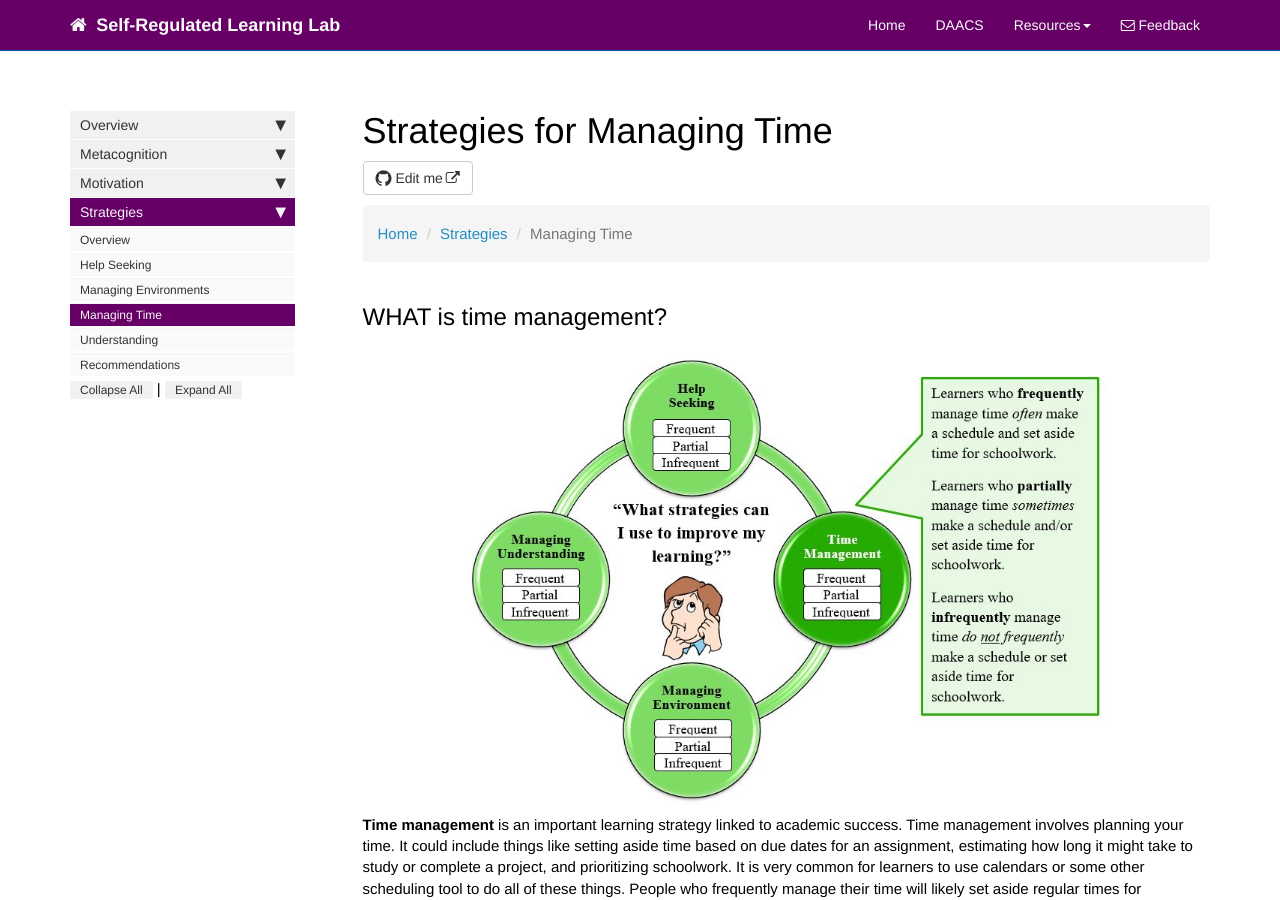
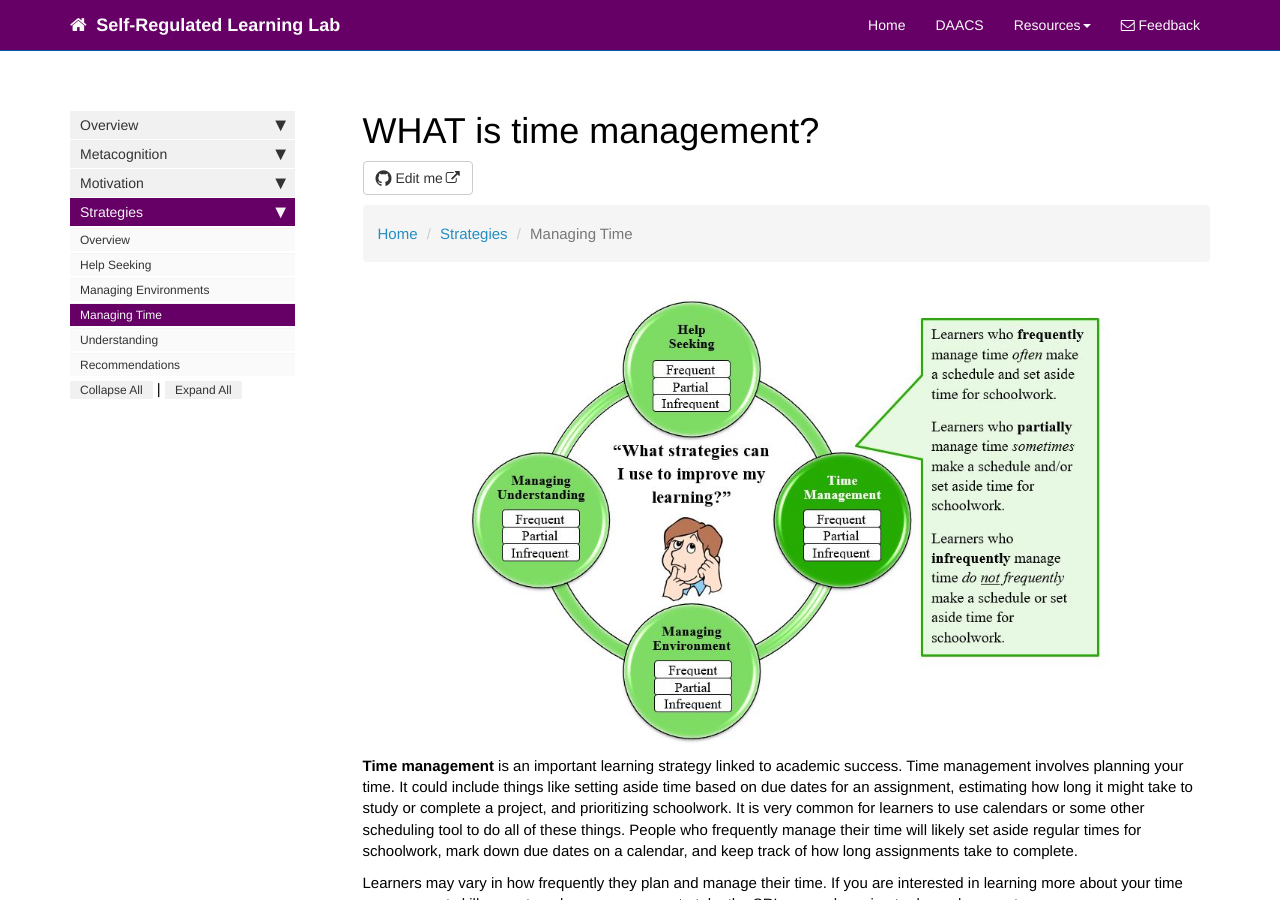
Before and after one commit to dfranklin02/SRL, a Jekyll site: the page built from docs/pages/strategies/managing_time.md, in a window 1280 px wide and 900 px high. Built offline with Jekyll 4.4.1, drawn with Linux system fonts in a browser that asks for light colours; nearby versions of some CDN libraries; comment, search, counter and statistics services are not loaded.

Commit message:
Update managing_time.md

```diff
--- a/docs/pages/strategies/managing_time.md
+++ b/docs/pages/strategies/managing_time.md
@@ -1,5 +1,5 @@
 ---
-title: Strategies for Managing Time
+title: WHAT is time management?
 tags:
 keywords:
 sidebar: mydoc_sidebar
@@ -14,8 +14,6 @@ toc: false
     <li class="active">Managing Time</li>
 </ul>
 
-
-## WHAT is time management?
 
 <center><img src='images/LSManagingTime.JPG' alt='Managing Time' /></center>
 
```
